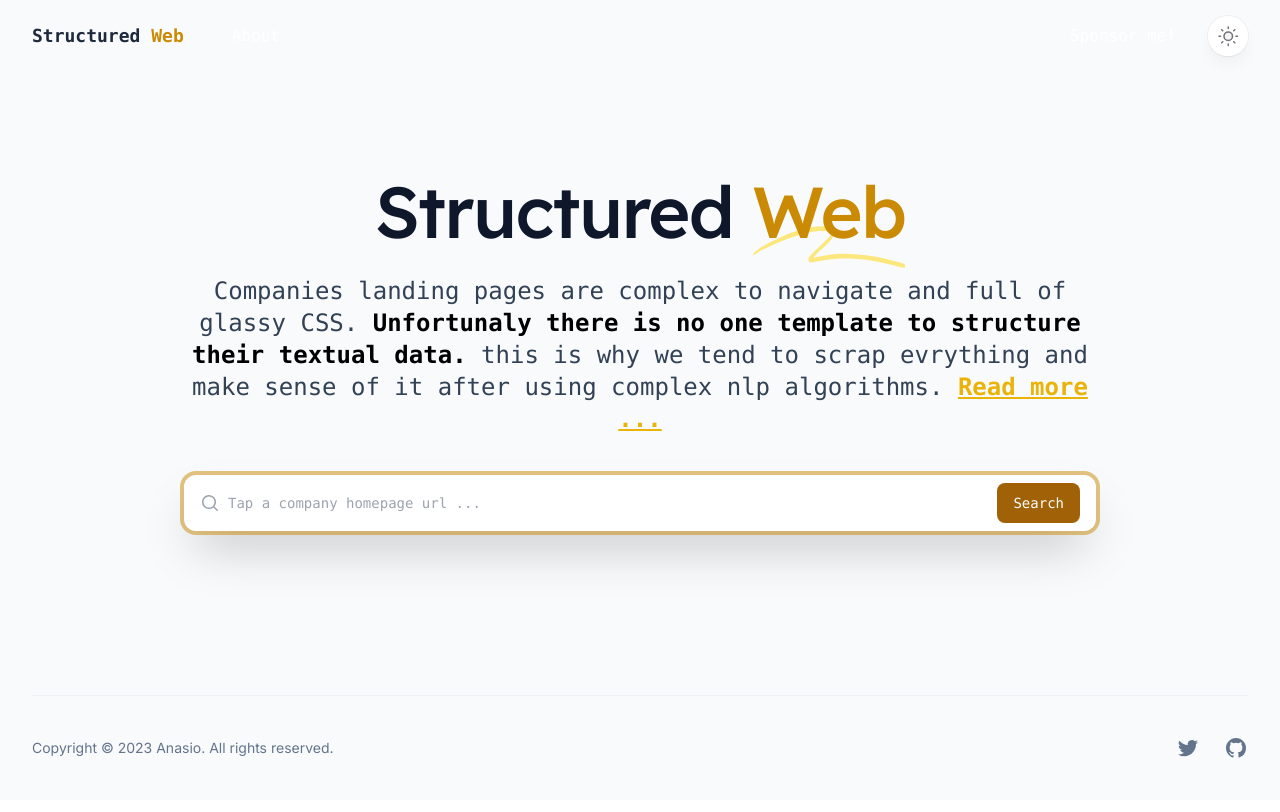
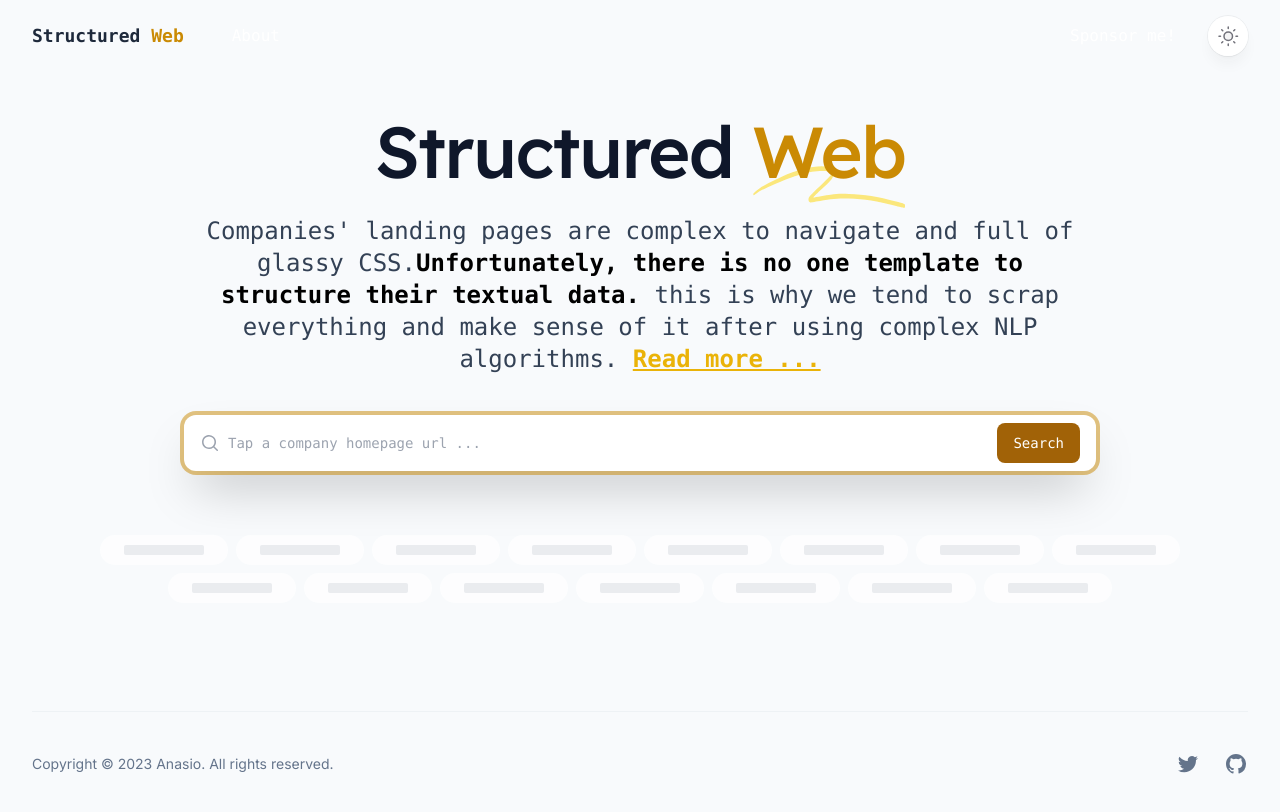
Before and after one commit to AnasAito/ask-company-front, a Next.js app: page / in a window 1280 px wide. Shown: the top 812 px of the page. Built offline with nearby package versions, Linux system fonts and the light colour scheme.

Commit message:
add loading

```diff
--- a/src/components/ArticlesLayout/index.js
+++ b/src/components/ArticlesLayout/index.js
@@ -33,6 +33,7 @@ export function ArticlesLayout() {
   const [nodeId, setNodeId] = useState(null)
   const [nodeContent, setNodeContent] = useState([])
   const [items, setItems] = useState([])
+  const [loading, setLoading] = useState(false)
 
   useEffect(() => {
     if (skillId) {
@@ -50,13 +51,16 @@ export function ArticlesLayout() {
   useEffect(() => {
     if (nodeId) {
       let mounted = true
-
+      // console.log('laoding ')
+      setLoading(true)
       getItem(skillId, nodeId).then((items) => {
         if (mounted) {
           setNodeContent(items.payload)
-          console.log(items)
+          // console.log(items)
+          // setLoading(false)
         }
       })
+
       return () => (mounted = false)
     }
   }, [nodeId])
@@ -73,6 +77,7 @@ export function ArticlesLayout() {
         skillId={skillId}
         articleCount={items.length}
         SkillName={'SkillName'}
+        loading={loading}
       />
       {/* <div>test</div> */}
     </>
--- a/src/components/ArticlesLayout/view.jsx
+++ b/src/components/ArticlesLayout/view.jsx
@@ -33,8 +33,10 @@ export function View({
   nodeId,
   setNodeId,
   nodeContent,
+  loading,
 }) {
   const [show, setShow] = useState(false)
+  console.log('laoding', loading)
   return (
     <section
       // id="testimonials"
@@ -61,14 +63,14 @@ export function View({
           </span>
         </h1>
         <p className="mx-auto mt-6 mb-2 max-w-4xl text-2xl  text-slate-700 dark:text-slate-400">
-          Companies landing pages are complex to navigate and full of glassy
-          CSS.{' '}
+          Companies' landing pages are complex to navigate and full of glassy
+          CSS.
           <span className="font-bold text-black dark:text-white">
-            Unfortunaly there is no one template to structure their textual
+            Unfortunately, there is no one template to structure their textual
             data.
           </span>{' '}
-          this is why we tend to scrap evrything and make sense of it after
-          using complex nlp algorithms.{'  '}
+          this is why we tend to scrap everything and make sense of it after
+          using complex NLP algorithms.{'  '}
           {!show && (
             <span
               onClick={() => setShow(!show)}
@@ -82,18 +84,18 @@ export function View({
           <>
             <p className="mx-auto mt-1 mb-2 max-w-4xl text-2xl  text-slate-700 dark:text-slate-400">
               But wait! why does it look structured and organized when we look
-              at it ? This is because of the HTML layout that give textual data
-              a struture. Given this asumption i developped a simple algorthl
-              that process a give hopelage html cleans it from irrelavant
-              elements and transform it into graph. doing so we can identify
+              at it? This is because of the HTML layout that gives textual data
+              a structure. Given this assumption, I developed a simple algorithm
+              that processes a given homepage HTML cleans it from irrelevant
+              elements, and transform it into a graph. doing so we can identify
               relevant elements using graph centralities and cluster related
               items.{' '}
             </p>
             <p className="mx-auto mt-1 mb-2 max-w-4xl text-2xl  text-slate-700 dark:text-slate-400">
               Doing so, textual snippets are linked to their title, links also
-              linked to theri scope and more ... Moreover we push this idea to
-              utilise not only the graph but also rich objects found in links
-              head to enrich internal links with usefull metadata.{' '}
+              linked to their scope, and more ... Moreover we push this idea to
+              utilize not only the graph but also rich objects found in the
+              links head to enrich internal links with useful metadata.{' '}
               {show && (
                 <span
                   onClick={() => setShow(!show)}
@@ -109,37 +111,30 @@ export function View({
         <div className=" z-10 mt-10 flex justify-center gap-x-6">
           <SearchNew setSkillId={setSkillId} skillId={skillId} />
         </div>
-        {articleCount != 0 && (
+        {items.length != 0 && (
           <p className="mt-10 text-2xl ">
             {articleCount} relevant {articleCount == 1 ? 'Item' : 'Items'} found
             for <span className="font-bold">{getDomain(skillId)}</span>
           </p>
         )}
-        {loading_node ? (
+        {items.length == 0 ? (
           <div className=" mt-10  flex items-center justify-center ">
-            <ul
-              role="list"
-              className="mx-auto mt-16 grid max-w-2xl grid-cols-1 gap-6 text-left sm:gap-8 lg:mt-20 lg:max-w-none lg:grid-cols-3"
-            >
-              {[
-                [1, 2, 3],
-                [4, 5, 6],
-                [7, 8, 9],
-              ].map((column, columnIndex) => (
-                <li key={columnIndex}>
-                  <ul role="list" className="flex flex-col gap-y-6 sm:gap-y-8">
-                    {column.map((article, articleIndex) => (
-                      <ArticleCardSkeleton key={articleIndex} />
-                    ))}
-                  </ul>
-                </li>
+            <ul role="list" className=" mt-5 ">
+              {[...Array(15).keys()].map((item) => (
+                <span
+                  key={item}
+                  // onClick={() => setNodeId(item.id)}
+                  className={`m-1 inline-flex  transform   animate-pulse cursor-pointer items-center rounded-full bg-white px-4  py-0.5  text-xl  font-bold text-slate-900  duration-100 ease-in-out  hover:scale-105  dark:bg-slate-900 dark:text-white `}
+                >
+                  <div className="m-2 h-2.5 w-20  rounded-sm  bg-gray-200 dark:bg-gray-700"></div>
+                </span>
               ))}
             </ul>
           </div>
         ) : (
           <ul role="list" className=" mt-5 ">
             {items.map((item) => {
-              if (item.label.length > 3) {
+              if (item.label.length >= 3) {
                 return (
                   <span
                     onClick={() => setNodeId(item.id)}
--- a/src/components/SearchNew.jsx
+++ b/src/components/SearchNew.jsx
@@ -23,7 +23,7 @@ export function SearchNew({ setSkillId, skillId }) {
 
   return (
     <div className=" mx-auto w-full transform divide-y divide-gray-100 overflow-hidden overflow-y-auto rounded-xl bg-white py-1 text-left shadow-2xl ring-4 ring-yellow-600 ring-opacity-50   dark:divide-slate-900 dark:bg-slate-900   lg:w-3/4">
-      <Combobox onChange={(item) => (window.location = item.url)}>
+      <Combobox>
         <div className="relative">
           <MagnifyingGlassIcon
             className="pointer-events-none absolute top-3.5 left-4 h-5 w-5 text-gray-400"
```
